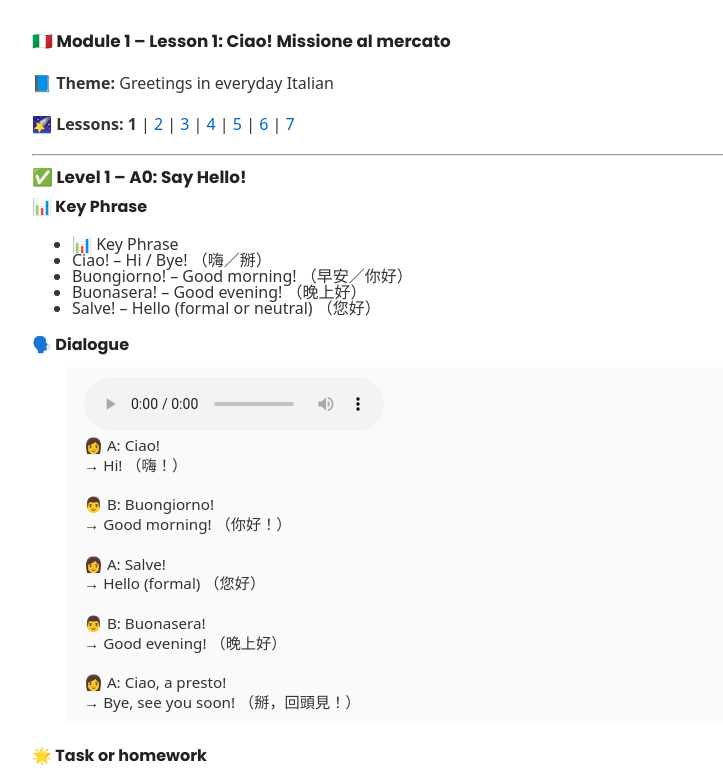
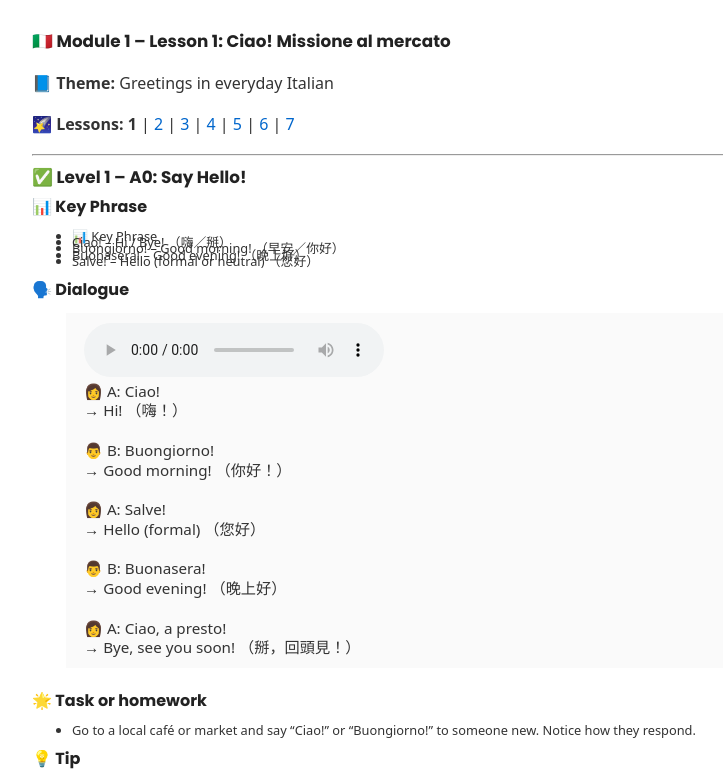
Before and after one commit to linguanana/lingua, a plain HTML site: page italian-life/module1/lesson1.html in a window 1280 px wide. Shown: the top 779 px of the page, without its empty margins (208-931 px from the left). Drawn offline with Linux system fonts and the light colour scheme.

Commit message:
italian life

```diff
--- a/italian-life/module1/style.css
+++ b/italian-life/module1/style.css
@@ -88,8 +88,8 @@ th, td {
 }
 
 .auto-list {
-  line-height: 1; /* 行距調小讓每行靠近一點 */
-  font-size: 1rem; /* 可依需要微調字體大小 */
+  line-height: 0.5; /* 行距調小讓每行靠近一點 */
+  font-size: 0.8rem; /* 可依需要微調字體大小 */
   margin-bottom: 1em;
 }
 
```
